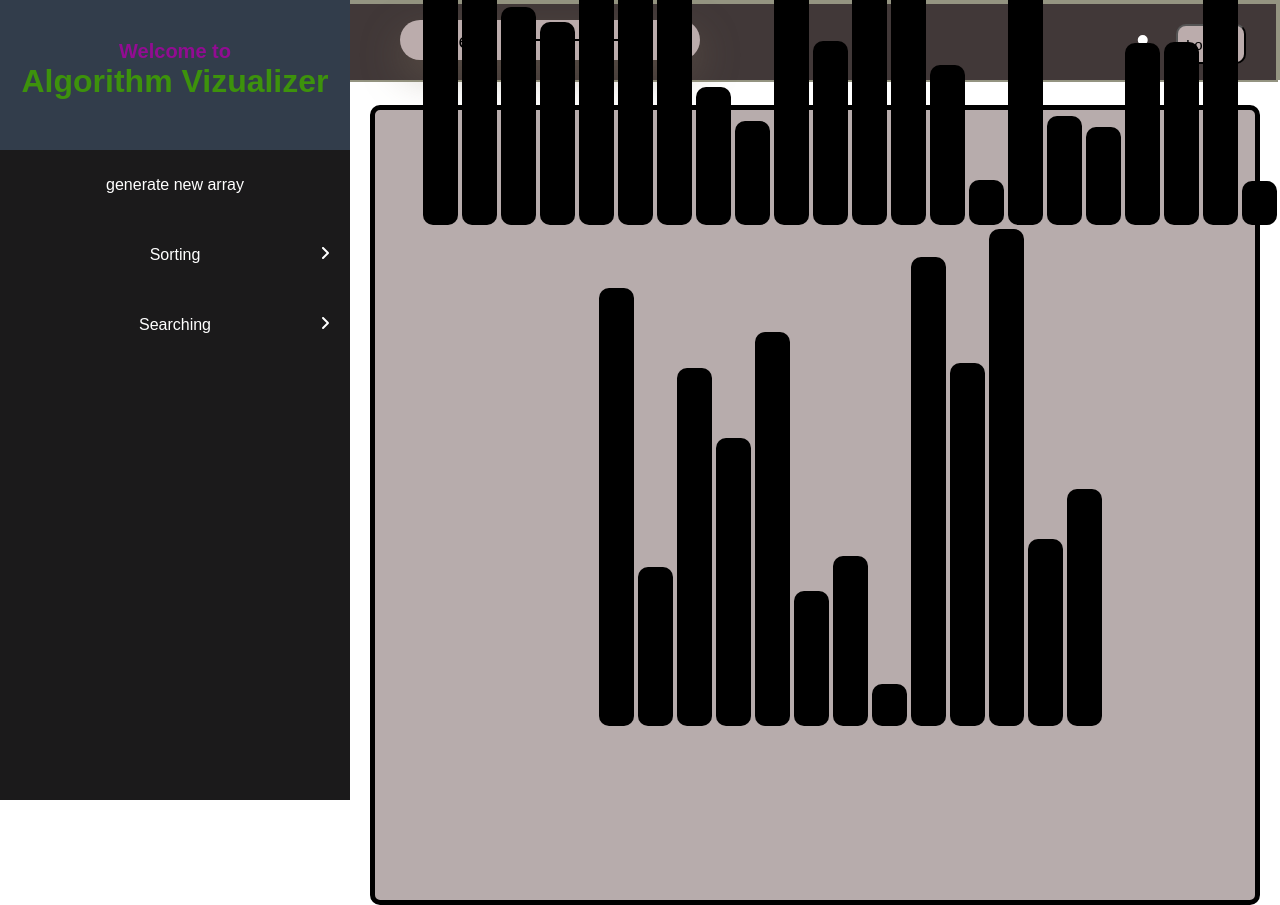
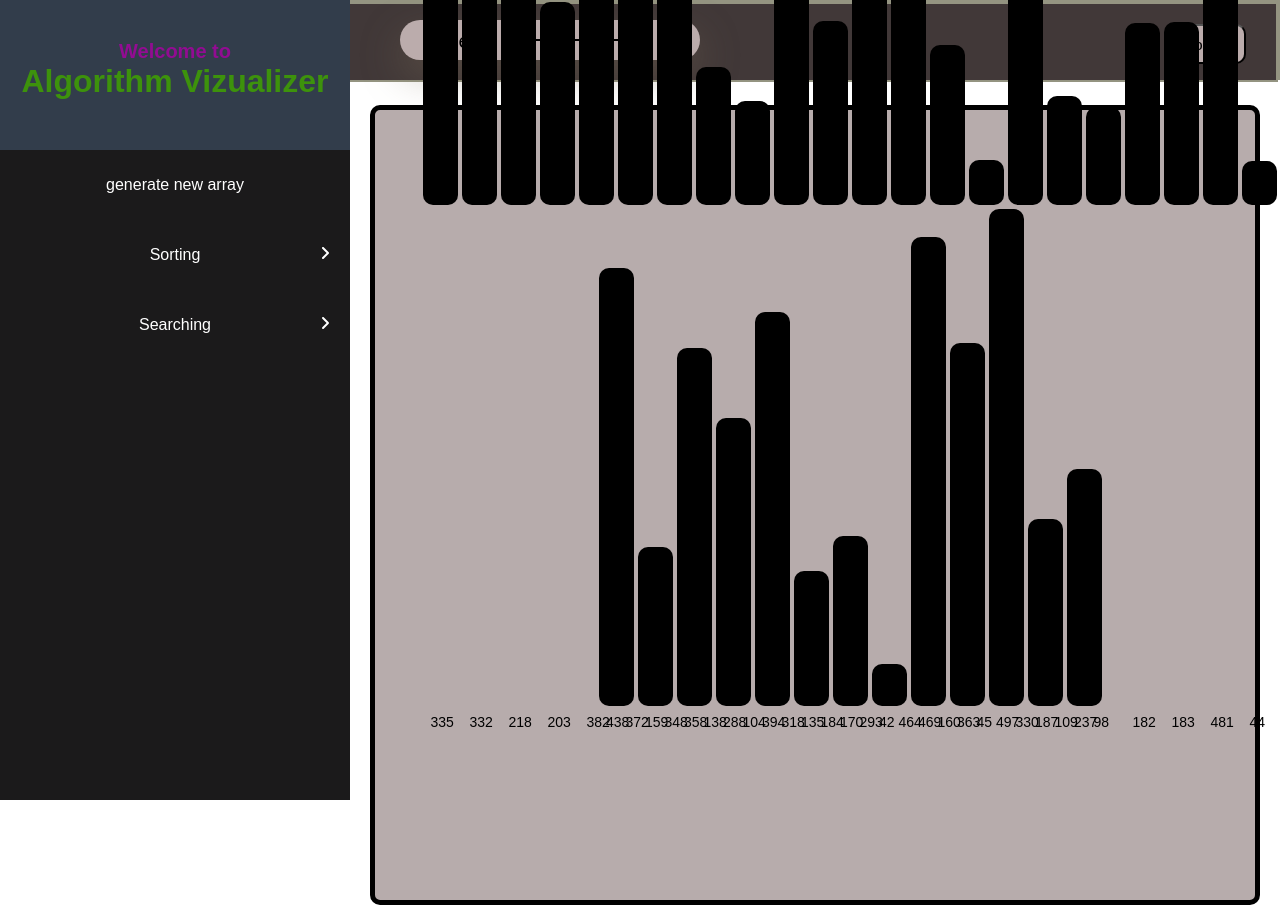
Before and after one commit to DANIGAIN/algorithmVisualizer, a React (Vite) app: page / in a window 1280 px wide. Both pictures are taken after a click on the element "generate new array". Built offline with nearby package versions, Linux system fonts and the light colour scheme; no server answers.

Commit message:
solve linear search

```diff
--- a/src/components/SearchingVisualizer/SearchingVisualizer.jsx
+++ b/src/components/SearchingVisualizer/SearchingVisualizer.jsx
@@ -1,57 +1,63 @@
 import React, { useEffect, useState } from "react";
 
-import '../style.css';
+import "../style.css";
 
-export default function  SearchingVisualizer({newArray, newClick, speed})
+export default function SearchingVisualizer({ newArray, newClick, speed }) {
+  speed = 1000 - speed * 10;
+  const [searchElement, setSearchElement] = useState(10);
+
+  useEffect(() => {
+    return () => {
+      setSearchElement(() => prompt("Please Enter any number 0 to 500"));
+    };
+  }, [newClick == "binary", newClick == "linear"]);
+
+  async function LinearSearch() {
+    const element = document.getElementsByClassName("array-bar");
+    let flag = 0 ;
+
+    for (let i = 0; i < element.length; i++) {
+      element[i].style.backgroundColor = "blue";
+      if (parseInt(element[i].style.height) === parseInt(searchElement)) {
+        element[i].style.backgroundColor = "green";
+        flag = 1 ;
+      }
+      else if(flag == 1)
       {
-    speed =  1000 - speed * 10 ;
-    const[searchElement, setSearchElement]=useState(10)
-    let flag = true;
-
-    useEffect(()=>{
-        return ()=> {
-            setSearchElement(()=>prompt("Please Enter any number 0 to 500"))
-        }
-    }, [newClick=='binary', newClick=='linear'])
-
-async function LinearSearch(){
-    const element = document.getElementsByClassName('array-bar');
-
-    for(let i=0; i<element.length ; i++)
-    {
-
-        element[i].style.backgroundColor = 'blue';
-        if(parseInt(element[i].style.height)===parseInt(searchElement))
-        {
-            element[i].style.backgroundColor = 'green';
-            flag=false;
-            i=element.length;
+        element[i].style.backgroundColor = "black";
       }
       await new Promise((resolve) => setTimeout(resolve, speed));
+    }
+    setIndex(-1);
+  }
+
+  useEffect(() => {
+    try {
+      if (newClick === "linear") {
+        LinearSearch().then(() => {
+          console.log(newArray);
+        });
+      }
+    } catch (err) {
+      console.log(err);
+    }
+  }, [newClick, newArray, searchElement, speed]);
 
 
-    }
-}
-if(newClick=='linear')
-{
-    LinearSearch();
-    console.log(newArray);
-}
   //-------------------------------------------------------------------------------//
   return (
     <>
       <div className="array-container">
-           {newArray.map((value, index) =>
-                    (
+       { newArray.map((value, index) => (
             <div
             className="array-bar"
             key={index}
-                            style={{ height: `${value}px` }}>
+            style={{ height: `${value}px` }}
+          >
+            <span className="bar-value">{value}</span>
           </div>
-
         ))}
       </div>
-
     </>
-    )
+  );
 }
--- a/src/components/style.css
+++ b/src/components/style.css
@@ -1,6 +1,6 @@
 .array-container{
     position: absolute;
-    bottom:70px;
+    bottom:90px;
     left: 420px ;
    }
    .array-bar{
@@ -12,9 +12,14 @@
        margin:0 2px;
    }
 
+ .bar-value {
+    position: absolute;
+    bottom: -20px;
+    font-size: 14px ;
+    color: #000;
+    margin: 0 -10px ;
 
-
-
+  }
 
     .responsive {
       background-color: #b7acac;
```
Lines whose indentation alone changed are shown as unchanged.
